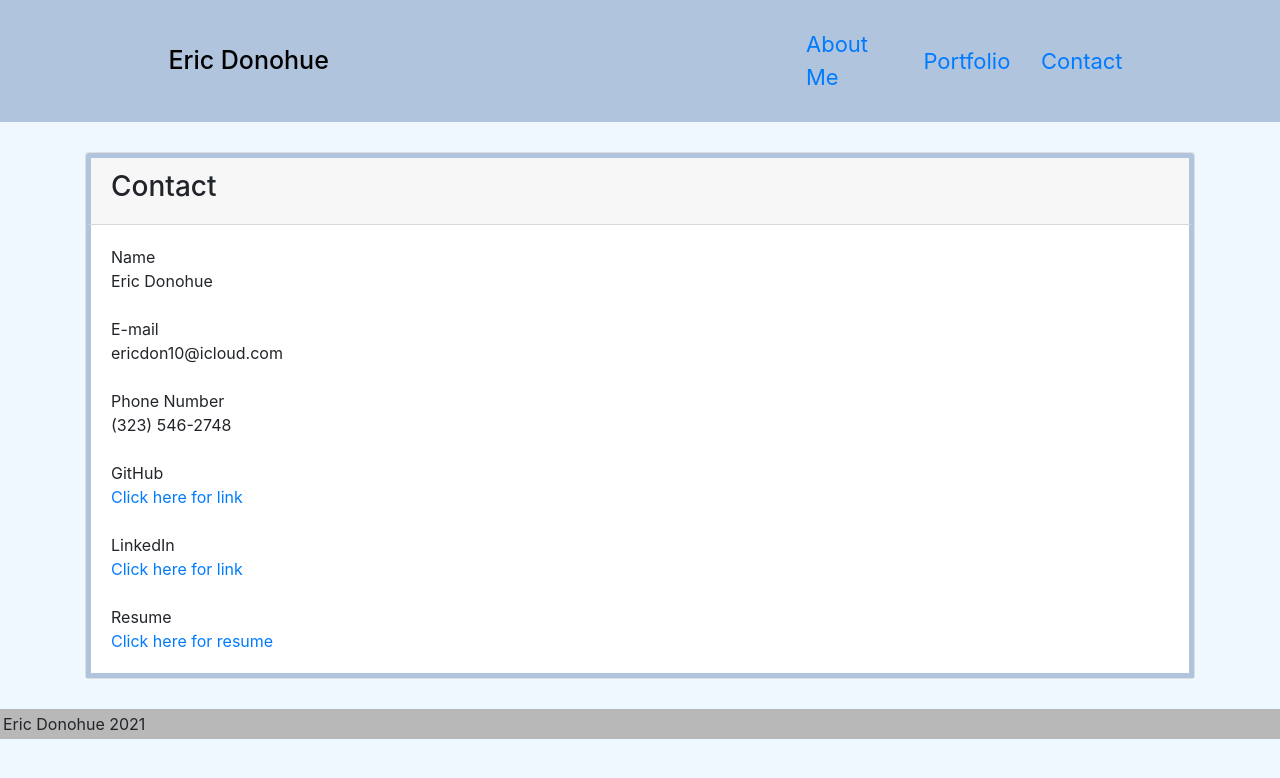
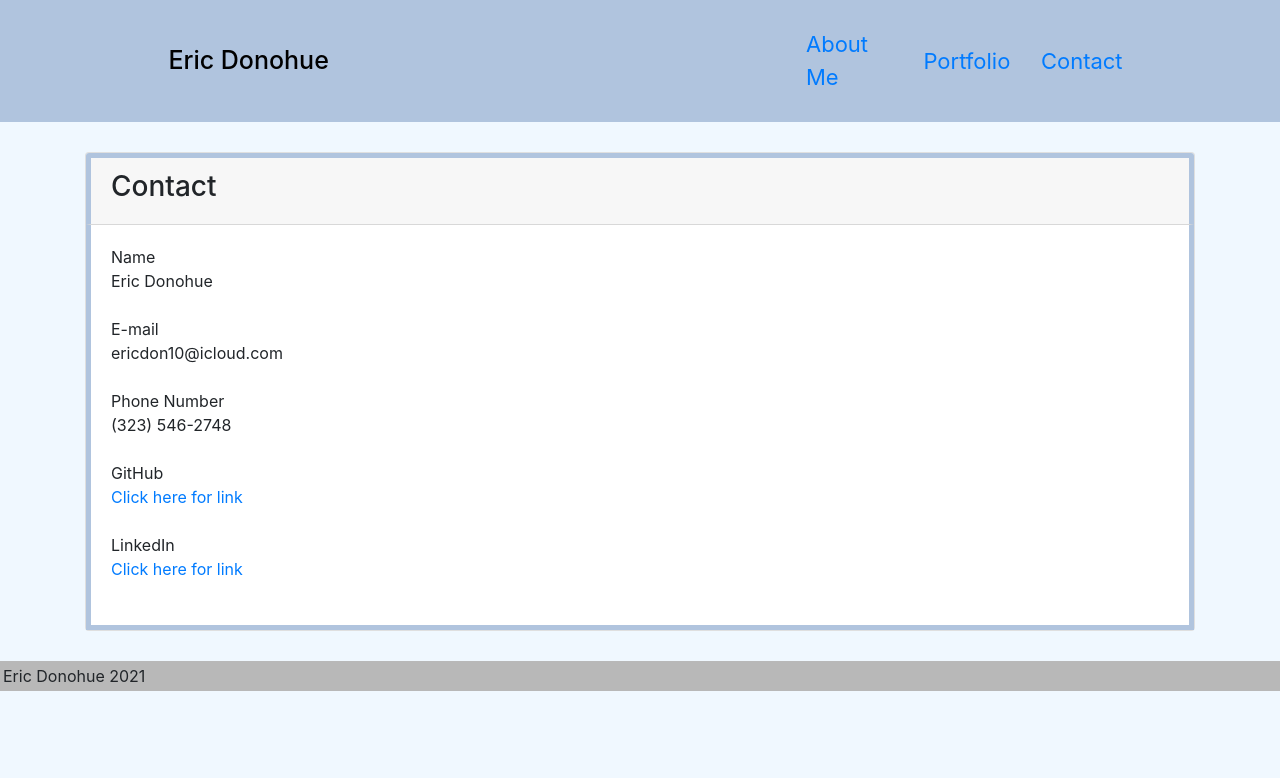
Before and after one commit to edonohue8/react-portfolio, a React (Create React App) app: page /Contact in a window 1280 px wide. Shown: the top 778 px of the page. Built offline with nearby package versions, Linux system fonts and the light colour scheme.

Commit message:
updated contact page

```diff
--- a/src/pages/Contact.js
+++ b/src/pages/Contact.js
@@ -3,7 +3,7 @@ import "bootstrap/dist/css/bootstrap.min.css";
 import "../App.css";
 
 // Importing file
-import resume from "../assets/ed-resume.pdf";
+// import resume from "../assets/ed-resume.pdf";
 
 const Contact = () => {
     return (
@@ -42,8 +42,8 @@ const Contact = () => {
 
                             <br></br>
 
-                            <div>Resume</div>
-                            <div><a href={resume}>Click here for resume</a></div>
+                            {/* <div>Resume</div>
+                            <div><a href={resume}>Click here for resume</a></div> */}
 
                         </div>
 
```
Also changed, not shown: 1 other file (tests, documents, lock files or other folders).
